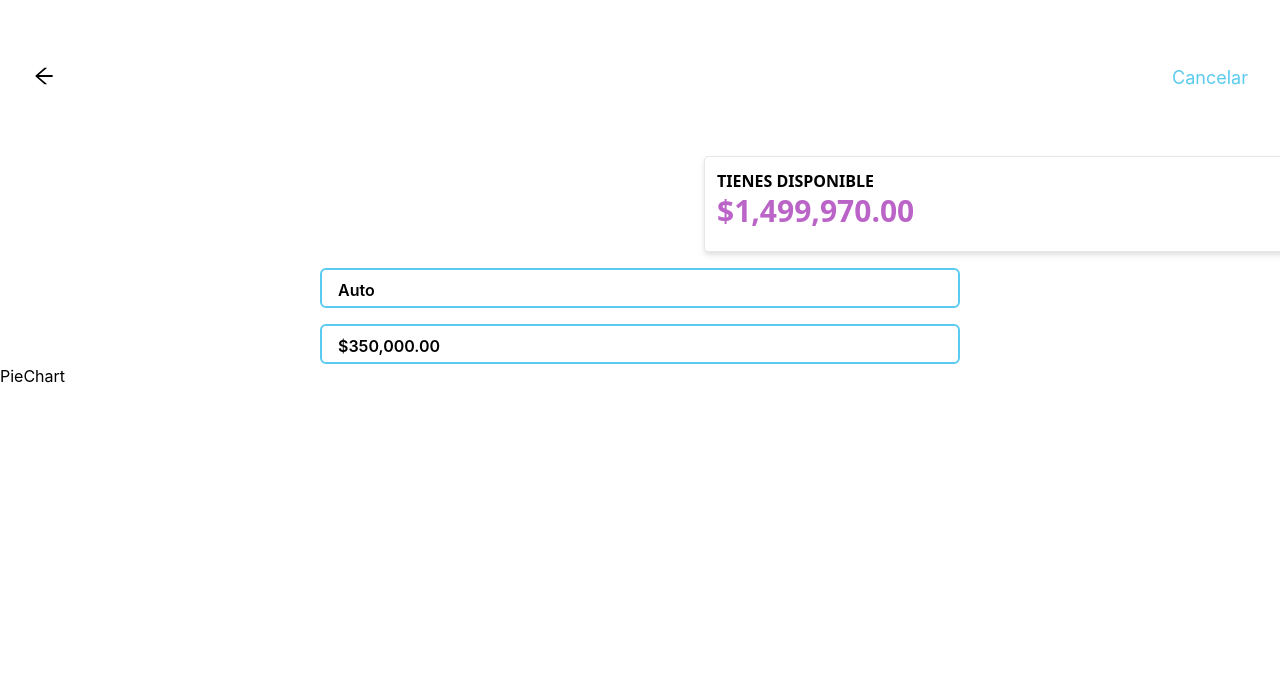
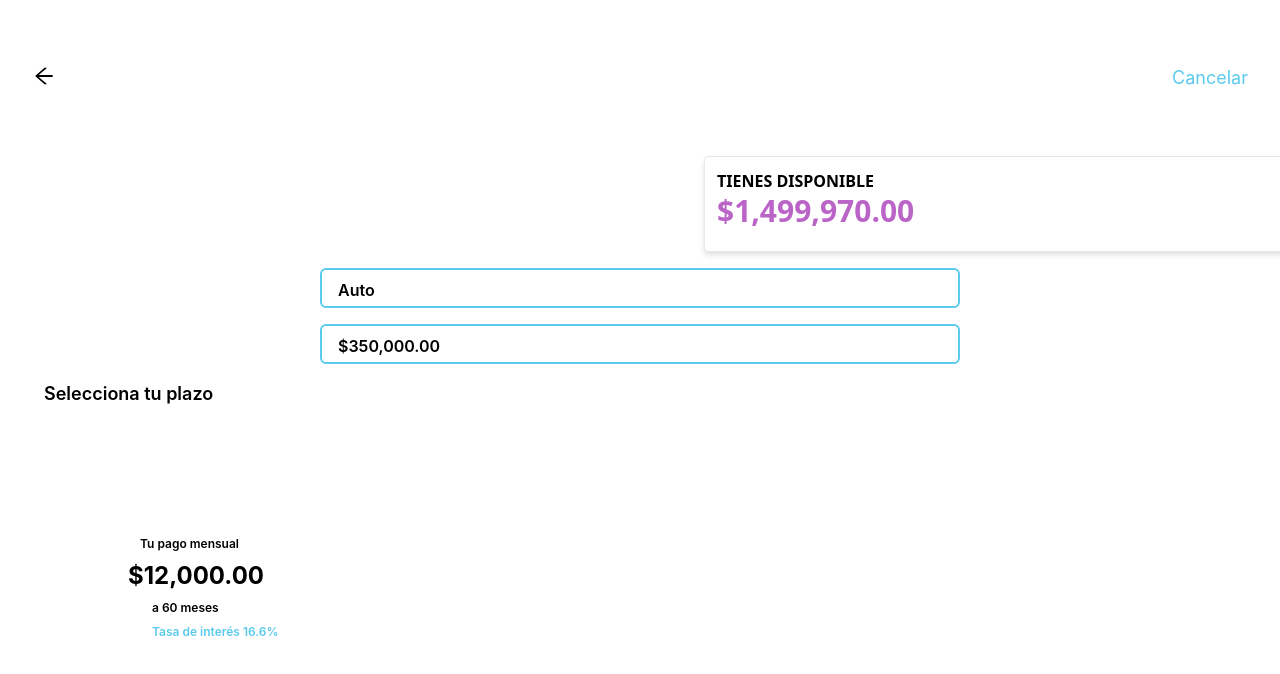
Before and after one commit to fer0o/challenge-rick, a Next.js app: page /disposicion in a window 1280 px wide. Shown: the top 674 px of the page. Built offline with nearby package versions, Linux system fonts and the light colour scheme.

Commit message:
add link to the secodn view

```diff
--- a/components/secondView/PieChart.tsx
+++ b/components/secondView/PieChart.tsx
@@ -1,7 +1,23 @@
 import React from 'react'
 
 const PieChart = () => {
-  return <div>PieChart</div>
+  return (
+    <div>
+      <div>
+        <span className='flex justify-start mx-11 mt-4 text-lg font-semibold'>
+          Selecciona tu plazo
+        </span>
+        <div className='flex flex-col mx-32 my-32 space-y-2'>
+          <span className='text-xs font-semibold ml-3 '>Tu pago mensual</span>
+          <span className='text-2xl font-bold'>$12,000.00</span>
+          <span className='text-xs font-semibold ml-6'> a 60 meses </span>
+          <span className='text-xs text-blue-200 font-semibold ml-6'>
+            Tasa de interés 16.6%
+          </span>
+        </div>
+      </div>
+    </div>
+  )
 }
 
 export default PieChart
```
